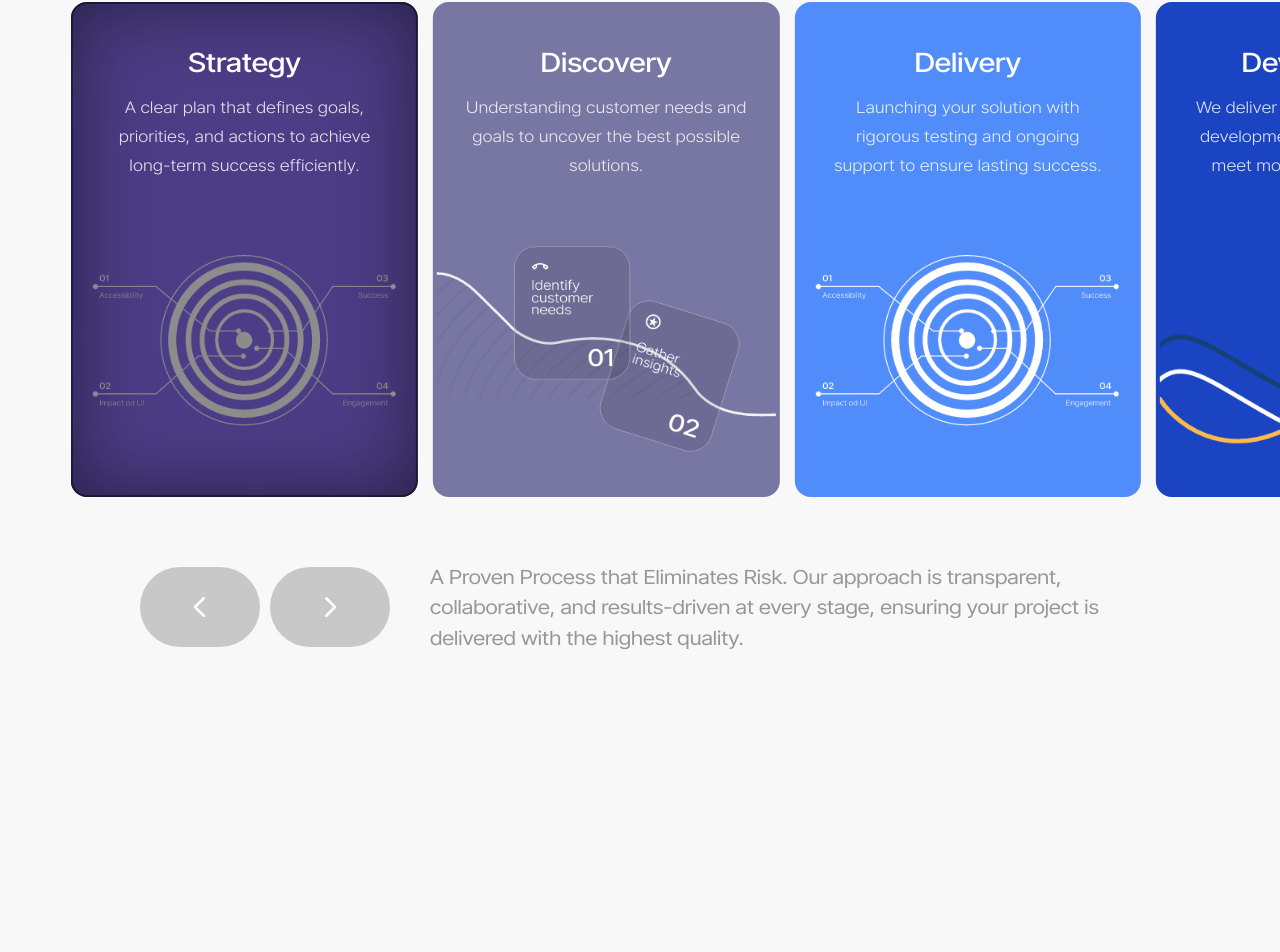
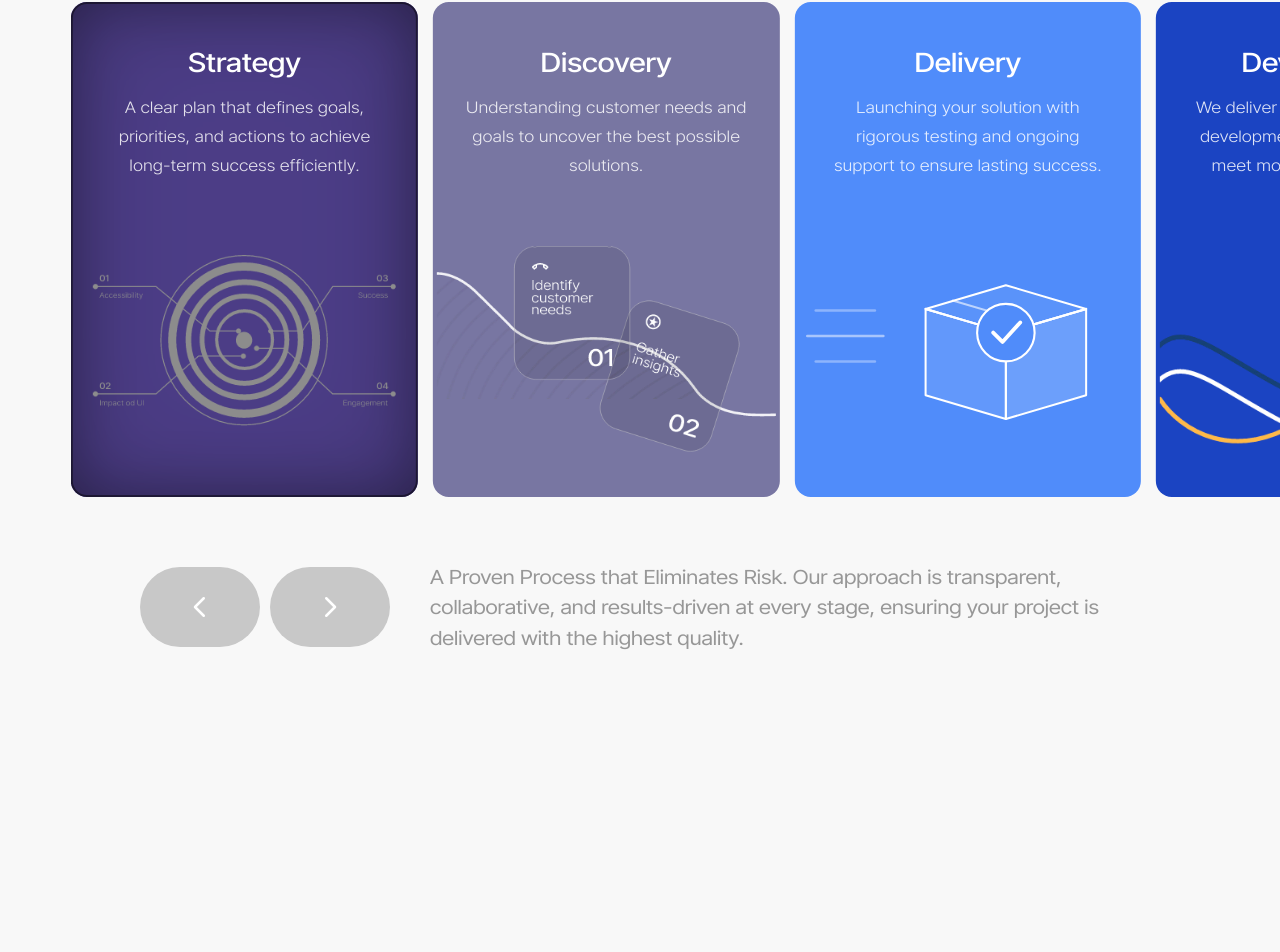
Before and after one commit to Pivot-Point-AI/ivyleaguesolutions-revma, a Next.js app: page / in a window 1280 px wide. Shown: the part 2461-3413 px from the top of the page. Built offline with nearby package versions, Linux system fonts and the light colour scheme.

Commit message:
Add delivery card SVG and update related styles for process cards

```diff
--- a/app/pagestyles/HomeStyle.css
+++ b/app/pagestyles/HomeStyle.css
@@ -132,6 +132,11 @@
     background-size: 110% auto;
     background-position: bottom left;
 }
+.process-img-delivery {
+    background-image: var(--card-bg-img);
+    background-size: 100% auto;
+    background-position: center calc(100% - 30px);
+}
 
 /* ── Process card diagrams on mobile (independent control per card) ── */
 @media (max-width: 639px) {
@@ -146,6 +151,10 @@
     .process-img-discovery {
         background-size: 110% auto !important;
         background-position: bottom left !important;
+    }
+    .process-img-delivery {
+        background-size: 90% auto !important;
+        background-position: center calc(100% - 20px) !important;
     }
 }
 /* ── Section 9: Team card transitions & hover ── */
--- a/components/home/data.js
+++ b/components/home/data.js
@@ -25,5 +25,5 @@ export const processCards = [
   { key: "development", title: "Development", desc: "We deliver innovative and scalable development solutions tailored to meet modern business needs.", bgClass: "process-card-bg-development", imgClass: "process-img-development", img: "developmentCard.webp" },
   { key: "strategy", title: "Strategy", desc: "A clear plan that defines goals, priorities, and actions to achieve long-term success efficiently.", bgClass: "process-card-bg-strategy", imgClass: "process-img-strategy", img: "strategyCard.webp" },
   { key: "discovery", title: "Discovery", desc: "Understanding customer needs and goals to uncover the best possible solutions.", bgClass: "process-card-bg-discovery", imgClass: "process-img-discovery", img: "discoveryCard.webp" },
-  { key: "delivery", title: "Delivery", desc: "Launching your solution with rigorous testing and ongoing support to ensure lasting success.", bgClass: "process-card-bg-strategy-alt", imgClass: "process-img-strategy", img: "strategyCard.webp" },
+  { key: "delivery", title: "Delivery", desc: "Launching your solution with rigorous testing and ongoing support to ensure lasting success.", bgClass: "process-card-bg-strategy-alt", imgClass: "process-img-delivery", img: "deliveryCard.svg" },
 ];
```
Also changed, not shown: public/assets/landingPage/deliveryCard.svg (added).
